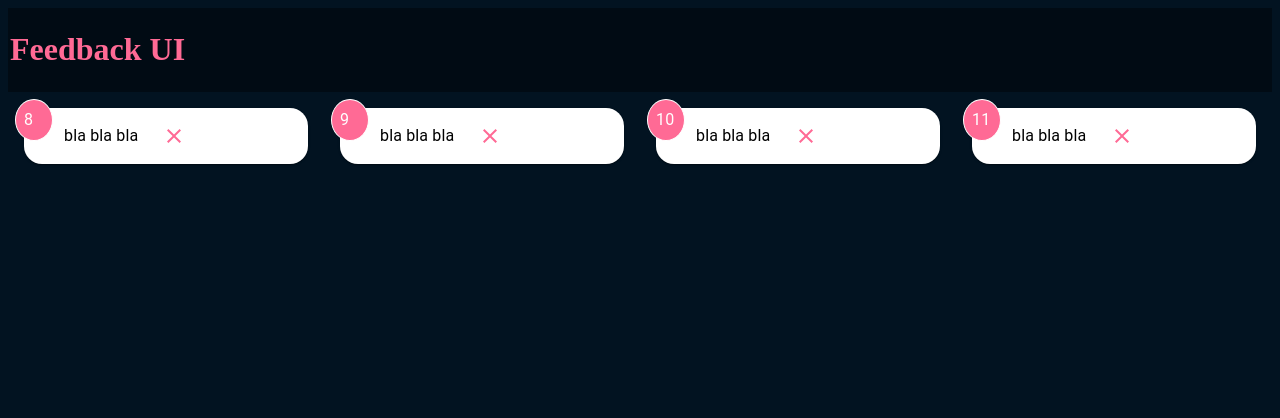
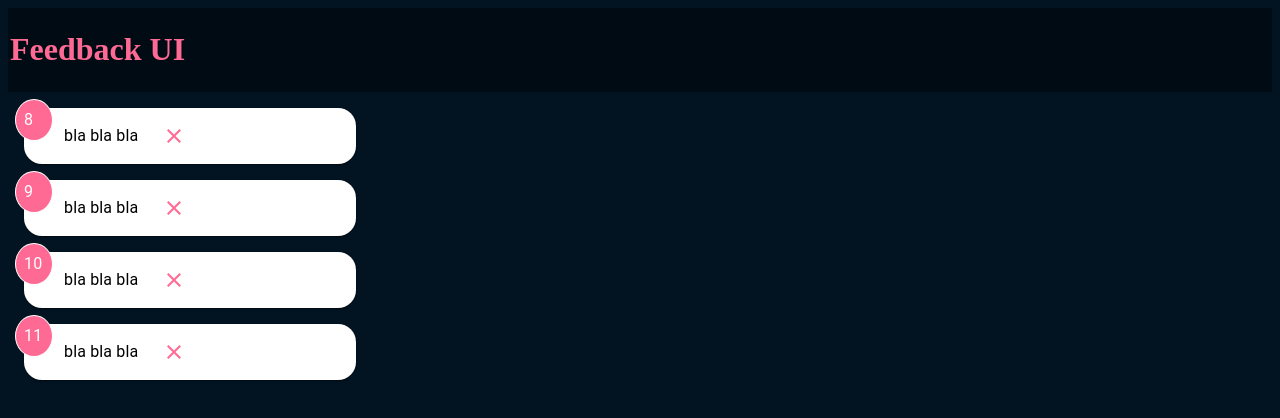
Before and after one commit to dagopia/Feedback-Ui, a React (Create React App) app: page / in a window 1280 px wide. Shown: the top 418 px of the page. Built offline with nearby package versions, Linux system fonts and the light colour scheme; the HTML template or start-up script is replaced by a standard one.

Commit message:
Feedback List

```diff
--- a/src/componenets/FeedbackList.js
+++ b/src/componenets/FeedbackList.js
@@ -3,14 +3,14 @@ import { Box } from "@mui/system";
 import React from "react";
 import FeedbackItem from "./FeedbackItem";
 
-const FeedbackList = ({ feedback }) => {
+const FeedbackList = ({ feedback, handleDelete }) => {
   if (!feedback || feedback.length === 0) {
     return <Typography>No Feedback yet</Typography>;
   }
   return (
-    <Box sx={{ display: "flex" }}>
+    <Box sx={{}}>
       {feedback.map((item) => (
-        <FeedbackItem key={item.id} item={item} />
+        <FeedbackItem key={item.id} item={item} handleDelete={handleDelete} />
       ))}
     </Box>
   );
```
